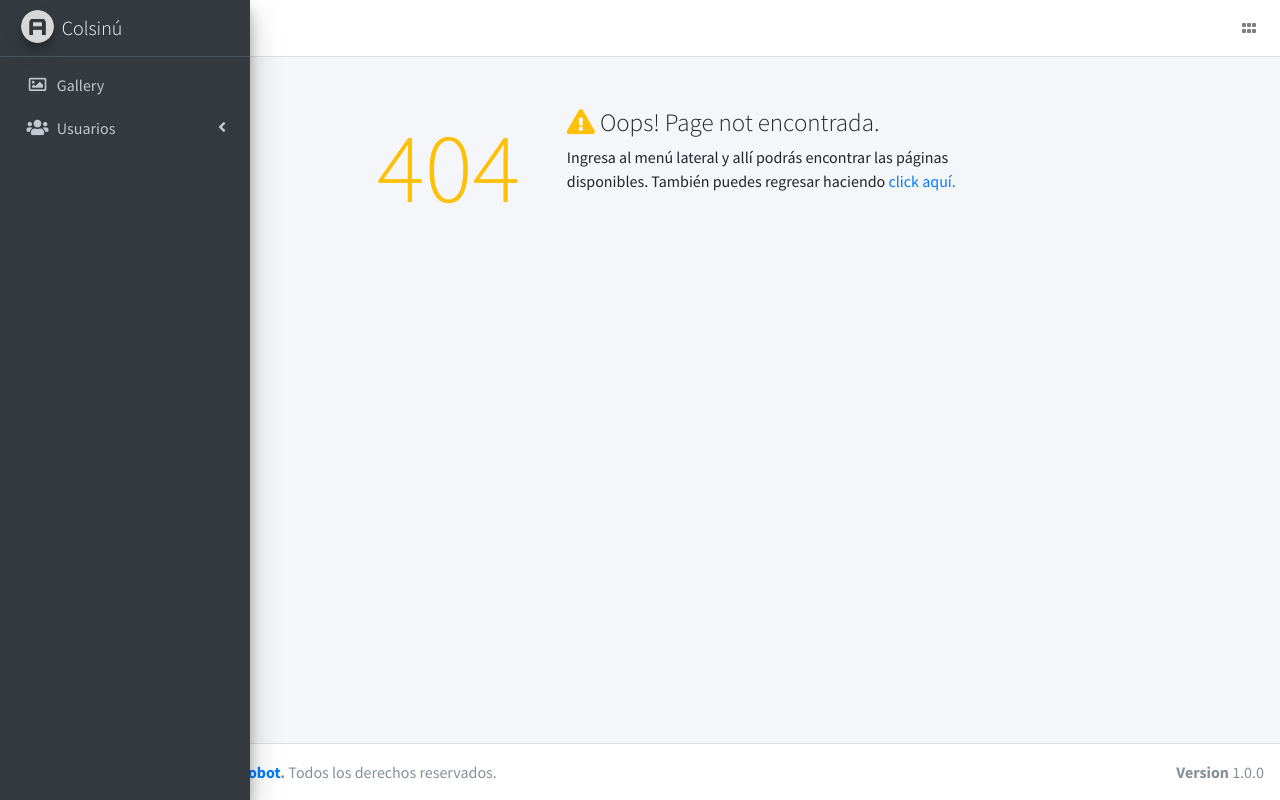
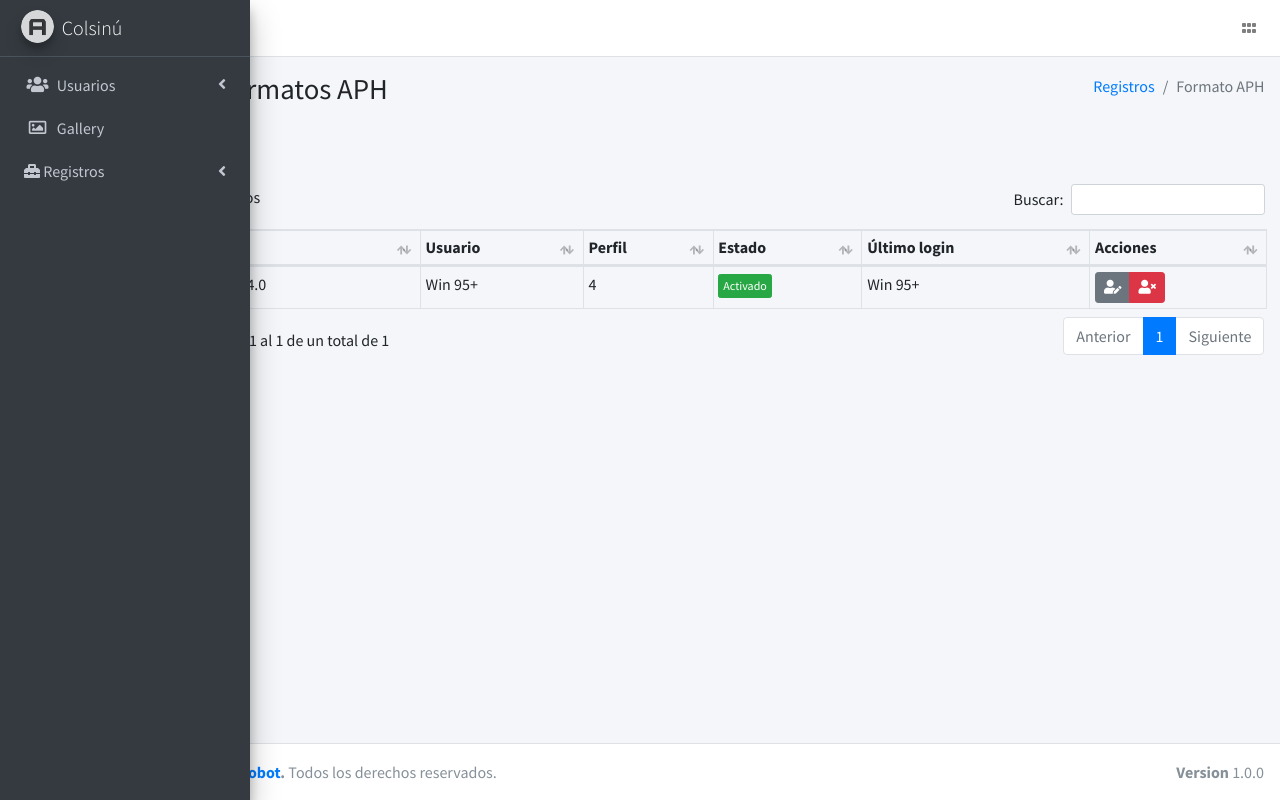
Before and after one commit to Rdoria96/repo-colsinu, a PHP site: page /aph in a window 1280 px wide. Run offline with PHP 8.4, Linux system fonts and the light colour scheme; the visitor is signed in with stand-in values (Sample User, id 1); some libraries are stand-ins or nearby versions.

Commit message:
modulos aph, tab paciente funcionando solo vista

```diff
--- a/controladores/usuario.controlador.php
+++ b/controladores/usuario.controlador.php
@@ -93,21 +93,35 @@
                                   echo '<script>
 
                                   Swal.fire({
+                                    title: "Crear usuario!",
+                                    text: "¿Esta seguro de crear este usuario?",
+                                    icon: "warning",
+                                    showCancelButton: true,
+                                    confirmButtonColor: "#007bff",
+                                    cancelButtonColor: "#d33",
+                                    confirmButtonText: "Si, crear usuario!"
+                                  })
+                                  .then( (result) =>{
+                                     if (result.isConfirmed) {
+                                    Swal.fire({
+                                        position: "top-end",
                                         icon: "success",
-                                  title: "Exito!",
-                                  text: "¡El usuario se ha creado correctamente!",
-                                  confirmButtonColor: "#007bff",
-                                  confirmButtonText: "Aceptar" ,
+                                        title: "Your work has been saved",
+                                        showConfirmButton: false,
+                                        timer: 1900
+                                  })
 
-                              }).then(function(result){
 
-                                  if(result.value){
 
-                                      window.location = "usuarios";
+
 
                                      }
 
-                              });
+
+
+                                  })
+
+
 
 
                                 </script>';
--- /dev/null
+++ b/vistas/modulos/aph.php
@@ -0,0 +1,560 @@
+<!-- Content Wrapper. Contains page content -->
+<div class="content-wrapper">
+    <!-- Content Header (Page header) -->
+    <section class="content-header">
+      <div class="container-fluid">
+        <div class="row mb-2">
+          <div class="col-sm-6">
+            <h1>Gestión de formatos APH</h1>
+          </div>
+          <div class="col-sm-6">
+            <ol class="breadcrumb float-sm-right">
+              <li class="breadcrumb-item"><a href="usuarios">Registros</a></li>
+              <li class="breadcrumb-item active">Formato APH</li>
+            </ol>
+          </div>
+        </div>
+      </div><!-- /.container-fluid -->
+    </section>
+
+    <!-- Main content -->
+    <section class="content">
+    <button type="button" class="btn btn-secondary" data-toggle="modal" data-target="#modalAgregarUsuario">
+    <i class="fas fa-file-medical"></i> Nuevo formato
+    </button>
+
+    <div class="container-fluid mt-3">
+      <div class="row">
+        <div class="col-12">
+        <table id="example2" class="table table-bordered table-hover dt-responsive table-sm tablas">
+                  <thead>
+                  <tr>
+                    <th style="width: 10px;">#</th>
+                    <th>Nombre</th>
+                    <th>Usuario</th>
+                    <th>Perfil</th>
+                    <th>Estado</th>
+                    <th>Último login</th>
+                    <th>Acciones</th>
+                  </tr>
+                  </thead>
+                  <tbody >
+                  <tr>
+                    <td>1</td>
+                    <td>Internet
+                      Explorer 4.0
+                    </td>
+                    <td>Win 95+</td>
+                    <td> 4</td>
+                    <td>
+                      <button class="btn btn-success btn-xs">Activado</button>
+                    </td>
+                    <td>Win 95+</td>
+                    <td>
+                      <div class="btn-group" role="group" aria-label="Basic mixed styles example">
+                      <button type="button" class="btn btn-secondary btn-sm"> <i class="fas fa-user-edit"></i> </button>
+                      <button type="button" class="btn btn-danger btn-sm"> <i class="fas fa-user-times"></i> </button>
+                      </div>
+                    </td>
+                  </tr>
+
+                  </tbody>
+
+                </table>
+        </div>
+
+      </div>
+    </div>
+
+
+
+    </section>
+    <!-- /.content -->
+  </div>
+  <!-- /.content-wrapper -->
+
+  <!-- MODAL AGREGAR FORMATO APH -->
+
+  <div class="modal fade" id="modalAgregarUsuario" tabindex="-1" aria-labelledby="exampleModalLabel" aria-hidden="true">
+  <div class="modal-dialog modal-xl">
+    <div class="modal-content">
+
+      <form action="post" role="form" enctype="multipart/form-data">
+
+          <div class="modal-header bg-secondary">
+            <h4 class="modal-title fs-5" id="exampleModalLabel">  Registrar formato APH  </h4>
+            <button type="button" class="close" data-dismiss="modal" aria-label="Close">
+            <span aria-hidden="true">×</span>
+            </button>
+          </div>
+          <div class="modal-body">
+
+
+                <ul class="nav nav-tabs" id="custom-tabs-three-tab" role="tablist">
+
+                <li class="nav-item">
+                  <a class="nav-link active" id="custom-tabs-three-paciente-tab" data-toggle="pill" href="#custom-tabs-three-paciente" role="tab" aria-controls="custom-tabs-three-paciente" aria-selected="true">Paciente</a>
+                </li>
+
+                <li class="nav-item">
+                  <a class="nav-link" id="custom-tabs-three-aseguradora-tab" data-toggle="pill" href="#custom-tabs-three-aseguradora" role="tab" aria-controls="custom-tabs-three-aseguradora" aria-selected="false">Aseguradora</a>
+                  </li>
+
+                  <li class="nav-item">
+                  <a class="nav-link" id="custom-tabs-three-causa-tab" data-toggle="pill" href="#custom-tabs-three-causa" role="tab" aria-controls="custom-tabs-three-causa" aria-selected="false">Causa externa</a>
+                  </li>
+
+
+                  <li class="nav-item">
+                  <a class="nav-link" id="custom-tabs-three-antecedentes-tab" data-toggle="pill" href="#custom-tabs-three-antecedentes" role="tab" aria-controls="custom-tabs-three-antecedentes" aria-selected="false">Antecedentes personales</a>
+                  </li>
+
+                  <li class="nav-item">
+                  <a class="nav-link" id="custom-tabs-three-examen-tab" data-toggle="pill" href="#custom-tabs-three-examen" role="tab" aria-controls="custom-tabs-three-examen" aria-selected="false">Examen fisico</a>
+                  </li>
+
+                  <li class="nav-item">
+                  <a class="nav-link" id="custom-tabs-three-procedimiento-tab" data-toggle="pill" href="#custom-tabs-three-procedimiento" role="tab" aria-controls="custom-tabs-three-procedimiento" aria-selected="false">Procedimiento</a>
+                  </li>
+
+
+                  <li class="nav-item">
+                  <a class="nav-link" id="custom-tabs-three-materiales-tab" data-toggle="pill" href="#custom-tabs-three-materiales" role="tab" aria-controls="custom-tabs-three-materiales" aria-selected="false">Materiales y drogas</a>
+                  </li>
+
+
+
+                </ul>
+
+                <div class="tab-content" id="custom-tabs-three-tabContent">
+
+                <div class="tab-pane fade active show" id="custom-tabs-three-paciente" role="tabpanel" aria-labelledby="custom-tabs-three-paciente-tab">
+                  <div class="row">
+                     <!-- MOVIL -->
+                  <div class="col-md-2 mt-2">
+                      <div class="input-group">
+                      <div class="input-group-prepend">
+                        <span class="input-group-text" id="inputGroupPrepend"> Movil: </span>
+                      </div>
+
+                      <input type="text" class="form-control" name="nuevoMovil" required>
+
+                      </div>
+                      </div>
+
+                       <!-- PLACA -->
+
+                      <div class="col-md-2 mt-2">
+                      <div class="input-group">
+                      <div class="input-group-prepend">
+                        <span class="input-group-text" id="inputGroupPrepend"> Placa: </span>
+                      </div>
+
+                      <input type="text" class="form-control" name="nuevoPlaca" required>
+
+                      </div>
+                      </div>
+
+
+                    <!-- BUSCAR CLIENTE -->
+                  <div class="col-md-4 mt-2">
+                  <div class="input-group">
+                  <input type="text" class="form-control" placeholder="ingresar documento" aria-label="Recipient's username" aria-describedby="button-addon2">
+                  <div class="input-group-append">
+                    <button class="btn btn-secondary" type="button" id="button-addon2"> <i class="fas fa-search"></i> </button>
+                  </div>
+                  </div>
+                  </div>
+
+                  </div>
+                  <!-- fin del row -->
+
+                  <div class="row">
+                    <!-- tipo de doc -->
+
+                        <div class="col-md-2">
+                        <div class="input-group mt-3">
+                      <div class="input-group-prepend">
+                        <span class="input-group-text" id="inputGroupPrepend"> <i class="fas fa-key"></i> </span>
+                      </div>
+                      <select class="form-control input-lg" name="nuevoTipoID">
+
+                                <option value="">CC</option>
+
+
+                        </select>
+
+                    </div>
+
+                    </div>
+
+                          <!-- NUMERO DE INDENTIFICACION -->
+                <div class="col-md-3 mt-3">
+                <div class="input-group">
+                  <div class="input-group-prepend">
+                    <span class="input-group-text" id="inputGroupPrepend"> <i class="fas fa-id-card"></i> </span>
+                  </div>
+                  <input type="text" class="form-control" name="nuevoID" placeholder="Numero de documento" required>
+                </div>
+
+                </div>
+
+          <!-- FECHA DE EXPEDICIÓN -->
+
+                <div class="col-md-3 mt-3">
+                <div class="input-group">
+                  <div class="input-group-prepend">
+                    <span class="input-group-text" id="inputGroupPrepend"> Fecha exp. </span>
+                  </div>
+                  <input type="date" class="form-control" name="nuevoFechaExpedicion" placeholder="Numero de documento" required>
+                </div>
+                </div>
+
+                <!-- NOMBRES -->
+
+                <div class="col-md-4 mt-3">
+                <div class="input-group">
+                  <div class="input-group-prepend">
+                    <span class="input-group-text" id="inputGroupPrepend"> <i class="fas fa-user"></i> </span>
+                  </div>
+                  <input type="text" class="form-control" name="nuevoNombres" placeholder="Nombres" required>
+                </div>
+
+                </div>
+
+                <!-- APELLIDOS -->
+
+                  <div class="col-md-4 mt-3">
+                  <div class="input-group">
+                    <div class="input-group-prepend">
+                      <span class="input-group-text" id="inputGroupPrepend"> <i class="fas fa-user"></i> </span>
+                    </div>
+                    <input type="text" class="form-control" name="nuevoApellidos" placeholder="Apellidos" required>
+                  </div>
+
+                  </div>
+
+
+                   <!-- SEXO -->
+                    <div class="col-md-2">
+                        <div class="input-group mt-3">
+                      <div class="input-group-prepend">
+                        <span class="input-group-text" id="inputGroupPrepend"> <i class="fas fa-venus-mars"></i> </span>
+                      </div>
+                      <select class="form-control input-lg" name="nuevoGenero">
+
+                                <option value="femenino">FEMENINO</option>
+                                <option value="masculino">MASCULINO</option>
+                                <option value="otro">OTRO</option>
+
+
+                        </select>
+
+                    </div>
+
+                    </div>
+
+                     <!-- PRIORIDAD -->
+                  <div class="col-md-2 mt-3">
+                  <div class="input-group">
+                    <div class="input-group-prepend">
+                      <span class="input-group-text" id="inputGroupPrepend"> <i class="fas fa-sign-language"></i> </span>
+                    </div>
+                    <input type="text" class="form-control" name="nuevoPrioridad" placeholder="Prioridad" required>
+                  </div>
+
+                  </div>
+
+
+                  <!-- FECHA NACIMIENTO -->
+
+
+                <div class="col-md-3 mt-3">
+                <div class="input-group">
+                  <div class="input-group-prepend">
+                    <span class="input-group-text" id="inputGroupPrepend"> Fecha Nac. </span>
+                  </div>
+                  <input type="date" class="form-control" name="nuevoFechaNacimiento"  required>
+                </div>
+
+                </div>
+
+
+        </div>
+        <!-- fin del row -->
+
+        <div class="row">
+        <!-- EDAD -->
+        <div class="col-md-2 mt-3">
+          <div class="input-group">
+            <div class="input-group-prepend">
+              <span class="input-group-text" id="inputGroupPrepend"> Edad </span>
+            </div>
+            <input type="text" class="form-control" name="nuevoEdad"  required>
+          </div>
+
+          </div>
+
+
+            <!-- ESTADO CIVIL -->
+
+            <div class="col-md-3 mt-3">
+          <div class="input-group">
+            <div class="input-group-prepend">
+              <span class="input-group-text" id="inputGroupPrepend"> <i class="fas fa-ring"></i> </span>
+            </div>
+            <input type="text" class="form-control" name="nuevoEstadoCivil" placeholder="Estado civil" required>
+          </div>
+
+          </div>
+
+
+           <!-- ocupacion -->
+
+           <div class="col-md-4 mt-3">
+          <div class="input-group">
+            <div class="input-group-prepend">
+              <span class="input-group-text" id="inputGroupPrepend"> <i class="fas fa-briefcase"></i> </span>
+            </div>
+            <input type="text" class="form-control" name="nuevoOcupacion" placeholder="Ocupación" required>
+          </div>
+
+          </div>
+
+
+           <!-- celular -->
+
+           <div class="col-md-3 mt-3">
+          <div class="input-group">
+            <div class="input-group-prepend">
+              <span class="input-group-text" id="inputGroupPrepend"> <i class="fas fa-phone-alt"></i> </span>
+            </div>
+            <input type="text" class="form-control" name="nuevoCelular" placeholder="Celular" required>
+          </div>
+
+          </div>
+
+
+        </div>
+        <!-- FIN DEL ROW -->
+
+        <div class="row">
+
+            <!-- DIRECCION DE RESIDENCIA -->
+            <div class="col-md-4 mt-3">
+              <div class="input-group">
+                <div class="input-group-prepend">
+                  <span class="input-group-text" id="inputGroupPrepend"> <i class="fas fa-map-marker-alt"></i> </span>
+                </div>
+                <input type="text" class="form-control" name="nuevoDireccionResidencia" placeholder="Dirección de residencia" required>
+              </div>
+
+          </div>
+
+          <!-- TELEFONO -->
+          <div class="col-md-3 mt-3">
+          <div class="input-group">
+            <div class="input-group-prepend">
+              <span class="input-group-text" id="inputGroupPrepend"> <i class="fas fa-phone-square"></i> </span>
+            </div>
+            <input type="text" class="form-control" name="nuevoTelefono" placeholder="Telefono" required>
+          </div>
+
+          </div>
+
+              <!-- ZONA -->
+          <div class="col-md-2">
+          <div class="input-group mt-3">
+            <div class="input-group-prepend">
+              <span class="input-group-text" id="inputGroupPrepend"> <i class="fas fa-wifi"></i> </span>
+            </div>
+            <select class="form-control input-lg" name="nuevoZona">
+
+                      <option value="">Zona :</option>
+                      <option value="urbana">MASCULINO</option>
+                      <option value="rural">OTRO</option>
+
+
+              </select>
+
+          </div>
+
+          </div>
+
+          <!-- CIUDAD -->
+          <div class="col-md-3 mt-3">
+          <div class="input-group">
+            <div class="input-group-prepend">
+              <span class="input-group-text" id="inputGroupPrepend"> <i class="fas fa-city"></i> </span>
+            </div>
+            <input type="text" class="form-control" name="nuevoCiudad" placeholder="Ciudad" required>
+          </div>
+
+          </div>
+
+
+            </div>
+
+            <!-- FIN DEL ROW -->
+
+
+            <div class="row">
+
+             <!-- departamento -->
+          <div class="col-md-3 mt-3">
+          <div class="input-group">
+            <div class="input-group-prepend">
+              <span class="input-group-text" id="inputGroupPrepend"> <i class="fas fa-street-view"></i> </span>
+            </div>
+            <input type="text" class="form-control" name="nuevoDepartamento" placeholder="Departamento" required>
+          </div>
+
+          </div>
+          <!-- PARENTEZCO -->
+          <div class="col-md-5 mt-3">
+          <div class="input-group">
+            <div class="input-group-prepend">
+              <span class="input-group-text" id="inputGroupPrepend"> <i class="fas fa-user"></i> </span>
+            </div>
+            <input type="text" class="form-control" name="nuevoNombreAcompañante" placeholder="Nombres acompañante" required>
+          </div>
+
+          </div>
+
+          <!-- parentezco -->
+          <div class="col-md-3 mt-3">
+          <div class="input-group">
+            <div class="input-group-prepend">
+              <span class="input-group-text" id="inputGroupPrepend"> <i class="fas fa-users"></i> </span>
+            </div>
+            <input type="text" class="form-control" name="nuevoNombreAcompañante" placeholder="Parentezco" required>
+          </div>
+
+          </div>
+
+
+            </div>
+            <!-- fin del row -->
+
+            <div class="row">
+
+            <!-- celular parentezco -->
+            <div class="col-md-4 mt-3">
+              <div class="input-group">
+                <div class="input-group-prepend">
+                  <span class="input-group-text" id="inputGroupPrepend"> <i class="fas fa-phone-square"></i> </span>
+                </div>
+                <input type="text" class="form-control" name="CelularPariente" placeholder="Telefono" required>
+              </div>
+
+              </div>
+
+
+              <!-- avisar a: -->
+              <div class="col-md-4 mt-3">
+              <div class="input-group">
+                <div class="input-group-prepend">
+                  <span class="input-group-text" id="inputGroupPrepend"> <i class="fa fa-user"></i> </span>
+                </div>
+                <input type="text" class="form-control" name="nevoAvisar" placeholder="Avisar a:" required>
+              </div>
+
+              </div>
+
+              <div class="col-md-4 mt-3">
+              <div class="input-group">
+              <div class="input-group-prepend">
+              <span class="input-group-text" id="inputGroupPrepend"> <i class="fas fa-phone-square"></i> </span>
+              </div>
+              <input type="text" class="form-control" name="CelularAvisar" placeholder="Telefono" required>
+              </div>
+              </div>
+
+
+
+            </div>
+            <!-- fin del row -->
+
+
+
+
+                </div>
+                <!--fin del tab paciente  -->
+
+                <div class="tab-pane fade" id="custom-tabs-three-aseguradora" role="tabpanel" aria-labelledby="custom-tabs-three-aseguradora-tab">
+                  <h1>Aseguradora</h1>
+
+                </div>
+                <!-- fin de la aseguradora -->
+
+                <div class="tab-pane fade" id="custom-tabs-three-causa" role="tabpanel" aria-labelledby="custom-tabs-three-causa-tab">
+                  <h1>Causa</h1>
+
+                </div>
+                <!-- fin de la causa -->
+
+
+                <div class="tab-pane fade" id="custom-tabs-three-antecedentes" role="tabpanel" aria-labelledby="custom-tabs-three-antecedentes-tab">
+                  <h1>Antecedentes</h1>
+
+                </div>
+                <!-- fin de antecedentes -->
+
+
+                <div class="tab-pane fade" id="custom-tabs-three-examen" role="tabpanel" aria-labelledby="custom-tabs-three-examen-tab">
+                  <h1>Examen</h1>
+
+                </div>
+                <!-- fin de examen -->
+
+                <div class="tab-pane fade" id="custom-tabs-three-procedimiento" role="tabpanel" aria-labelledby="custom-tabs-three-procedimiento-tab">
+                  <h1>Procedimiento</h1>
+
+                </div>
+                <!-- fin de procedimiento -->
+
+
+                <div class="tab-pane fade" id="custom-tabs-three-materiales" role="tabpanel" aria-labelledby="custom-tabs-three-materiales-tab">
+                  <h1>Materiales</h1>
+
+                </div>
+                <!-- fin de procedimiento -->
+
+
+
+
+                </div>
+                <!-- fin del div que contiene los tabs -->
+
+
+
+
+
+
+
+
+
+
+
+
+
+
+
+
+
+
+
+
+
+          </div>
+          <!-- FINAL DEL MODAL BODY -->
+          <div class="modal-footer justify-content-between">
+          <button type="button" class="btn btn-default" data-dismiss="modal">Close</button>
+          <button type="submit" class="btn btn-secondary">Guardar usuario</button>
+
+          </div>
+
+      </form>
+    </div>
+  </div>
+</div>
--- a/vistas/modulos/menu.php
+++ b/vistas/modulos/menu.php
@@ -12,14 +12,7 @@
       <nav class="mt-2">
         <ul class="nav nav-pills nav-sidebar flex-column" data-widget="treeview" role="menu" data-accordion="false">
 
-        <li class="nav-item">
-            <a href="#" class="nav-link">
-              <i class="nav-icon far fa-image"></i>
-              <p>
-                Gallery
-              </p>
-            </a>
-          </li>
+
 
           <li class="nav-item">
             <a href="#" class="nav-link">
@@ -29,6 +22,7 @@
                 <i class="fas fa-angle-left right"></i>
               </p>
             </a>
+
             <ul class="nav nav-treeview">
               <li class="nav-item">
                 <a href="usuarios" class="nav-link">
@@ -48,6 +42,43 @@
 
 
 
+          <li class="nav-item">
+            <a href="#" class="nav-link">
+              <i class="nav-icon far fa-image"></i>
+              <p>
+                Gallery
+              </p>
+            </a>
+          </li>
+
+          <li class="nav-item">
+            <a href="#" class="nav-link">
+            <i class="fas fa-toolbox"></i>
+              <p>
+                Registros
+                <i class="fas fa-angle-left right"></i>
+              </p>
+            </a>
+
+            <ul class="nav nav-treeview">
+              <li class="nav-item">
+                <a href="aph" class="nav-link">
+                  <i class="far fa-circle nav-icon"></i>
+                  <p>Formato APH</p>
+                </a>
+              </li>
+
+              <li class="nav-item">
+                <a href="#" class="nav-link">
+                  <i class="far fa-circle nav-icon"></i>
+                  <p>Traslados internos</p>
+                </a>
+              </li>
+            </ul>
+          </li>
+
+
+
         </ul>
         <nav>
      </div>
--- a/vistas/plantilla.php
+++ b/vistas/plantilla.php
@@ -73,6 +73,7 @@
     if(isset($_GET["ruta"])){
       if($_GET["ruta"] == "inicio" ||
         $_GET["ruta"] == "usuarios" ||
+        $_GET["ruta"] == "aph" ||
         $_GET["ruta"] == "salir"){
 
           include "modulos/".$_GET["ruta"].".php";
```
Lines whose indentation alone changed are shown as unchanged.
